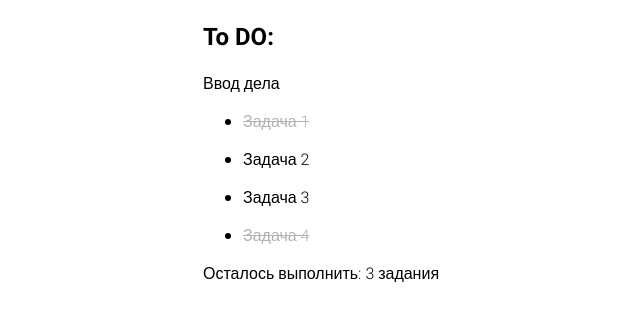
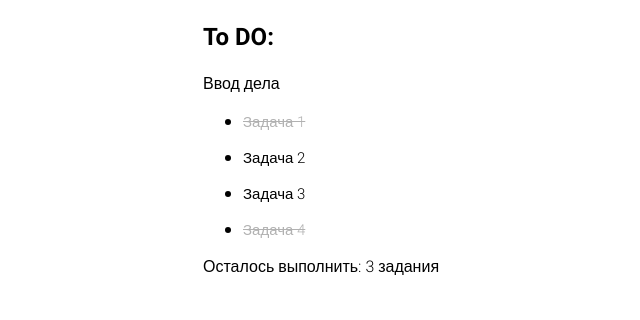
Before and after one commit to WebHeroSchool/GurevAleksey_React, a React (Create React App) app: page / in a window 1280 px wide. Shown: the top 320 px of the page, without its empty margins (187-827 px from the left). Built offline with nearby package versions, Linux system fonts and the light colour scheme.

Commit message:
правки стилей

```diff
--- a/src/components/Item/Item.module.css
+++ b/src/components/Item/Item.module.css
@@ -1,5 +1,5 @@
 .item {
-  opacity: 100%;
+  font-size: 15px;
 }
 
 .done {
```
